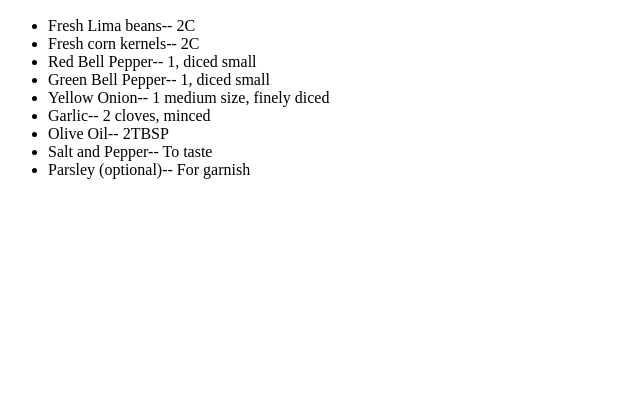
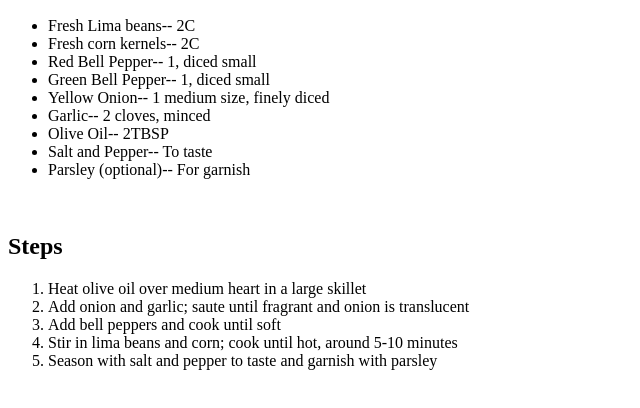
Before and after one commit to natesiller/odin-recipes, a plain HTML site: page recipes/succotash.html in a window 1280 px wide. Shown: the part 110-518 px from the top of the page, without its empty margins (0-640 px from the left). Drawn offline with Linux system fonts and the light colour scheme.

Commit message:
added recipe to directory

```diff
--- a/recipes/succotash.html
+++ b/recipes/succotash.html
@@ -18,6 +18,14 @@
     <li>Salt and Pepper-- To taste</li>
     <li>Parsley (optional)-- For garnish</li>
   </ul>
-
+  <br>
+  <h2>Steps</h2>
+  <ol>
+    <li>Heat olive oil over medium heart in a large skillet</li>
+    <li>Add onion and garlic; saute until fragrant and onion is translucent</li>
+    <li>Add bell peppers and cook until soft</li>
+    <li>Stir in lima beans and corn; cook until hot, around 5-10 minutes</li>
+    <li>Season with salt and pepper to taste and garnish with parsley</li>
+  </ol>
 </body>
 </html>
```
